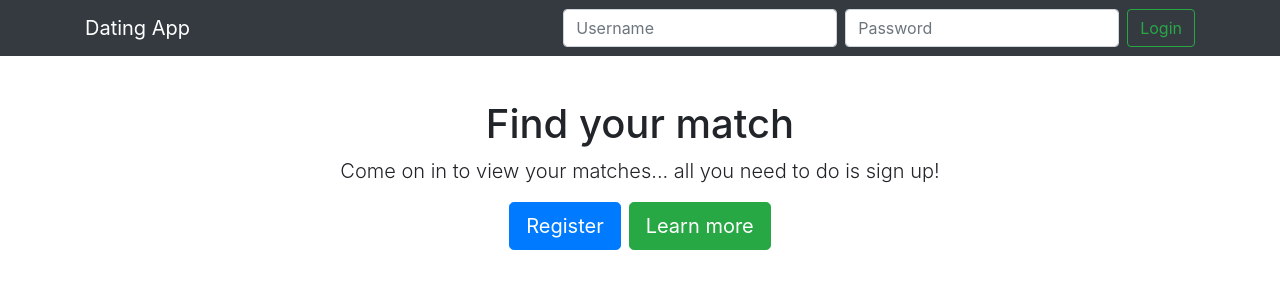
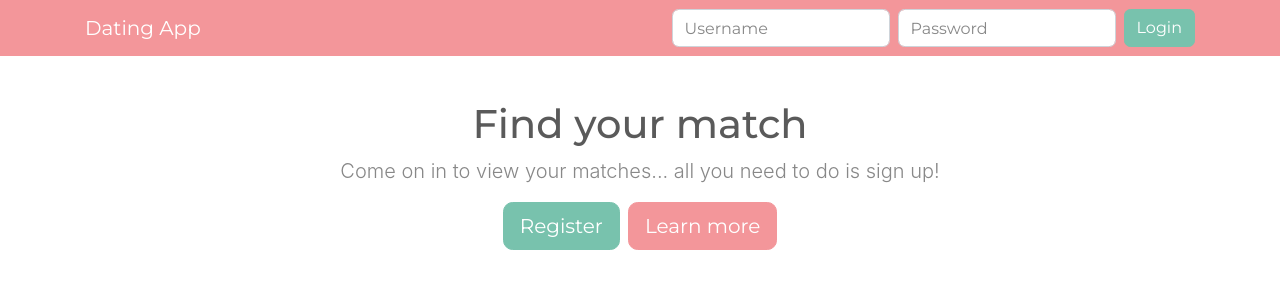
Before and after one commit to jaeyno/DatingApp, an Angular app in the folder client/: page / in a window 1280 px wide. Shown: the top 300 px of the page. Built offline with nearby package versions, Linux system fonts and the light colour scheme.

Commit message:
<Added a theme, minty> npm install bootswatch

```diff
--- a/client/angular.json
+++ b/client/angular.json
@@ -27,6 +27,7 @@
               "src/styles.css",
               "node_modules/bootstrap/dist/css/bootstrap.min.css",
               "node_modules/ngx-bootstrap/datepicker/bs-datepicker.css",
+              "node_modules/bootswatch/dist/minty/bootstrap.css",
               "node_modules/font-awesome/css/font-awesome.css",
               "node_modules/ngx-toastr/toastr.css"
             ],
--- a/client/package.json
+++ b/client/package.json
@@ -20,6 +20,7 @@
     "@angular/platform-browser-dynamic": "~10.0.9",
     "@angular/router": "~10.0.9",
     "bootstrap": "^4.6.0",
+    "bootswatch": "^4.6.0",
     "font-awesome": "^4.7.0",
     "ngx-bootstrap": "^6.2.0",
     "ngx-toastr": "^13.2.0",
--- a/client/src/app/home/home.component.html
+++ b/client/src/app/home/home.component.html
@@ -4,7 +4,7 @@
         <p class="lead">Come on in to view your matches... all you need to do is sign up!</p>
         <div class="text-center">
             <button class="btn btn-primary btn-lg mr-2" (click)="registerToggle()">Register</button>
-            <button class="btn btn-success btn-lg">Learn more</button>
+            <button class="btn btn-secondary btn-lg">Learn more</button>
         </div>
     </div>
 
--- a/client/src/app/nav/nav.component.html
+++ b/client/src/app/nav/nav.component.html
@@ -15,8 +15,8 @@
           </ng-container>
         </ul>
 
-        <div *ngIf="currentUser$ | async" class="dropdown" dropdown>
-          <a class="dropdown-toggle text-light" dropdownToggle>Welcome user</a>
+        <div *ngIf="(currentUser$ | async) as user" class="dropdown" dropdown>
+          <a class="dropdown-toggle text-light" dropdownToggle>Welcome {{user.username}}</a>
           <div class="dropdown-menu mt-3" *dropdownMenu>
             <a class="dropdown-item">Edit Profile</a>
             <div class="dropdown-divider"></div>
@@ -27,7 +27,7 @@
         <form *ngIf="(currentUser$ | async) === null" #loginForm="ngForm" class="form-inline mt-2 mt-md-0" (ngSubmit)="login()" autocomplete="off">
           <input name="username" [(ngModel)]="model.username" class="form-control mr-2" type="text" placeholder="Username">
           <input name="password" [(ngModel)]="model.password" class="form-control mr-2" type="password" placeholder="Password">
-          <button class="btn btn-outline-success" type="submit">Login</button>
+          <button class="btn btn-primary" type="submit">Login</button>
         </form>
     </div>
   </nav>
```
Also changed, not shown: 1 other file (tests, documents, lock files or other folders).
